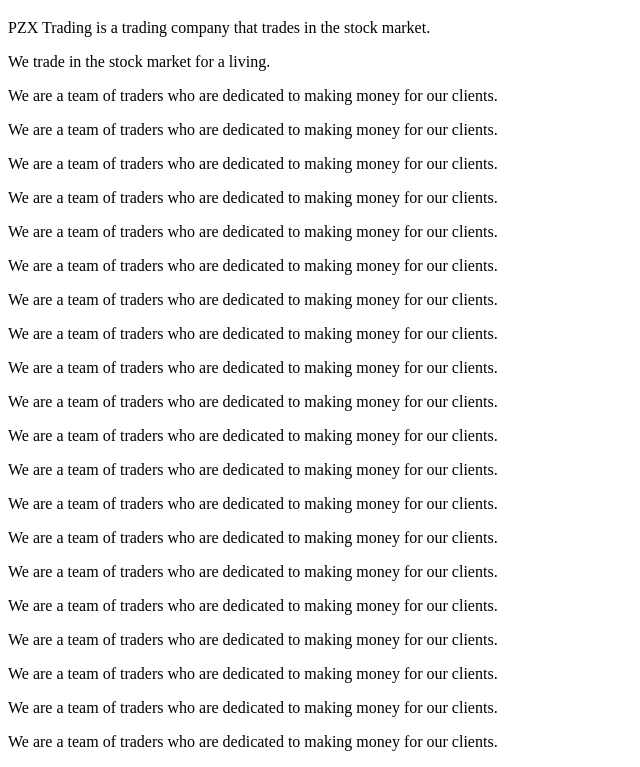
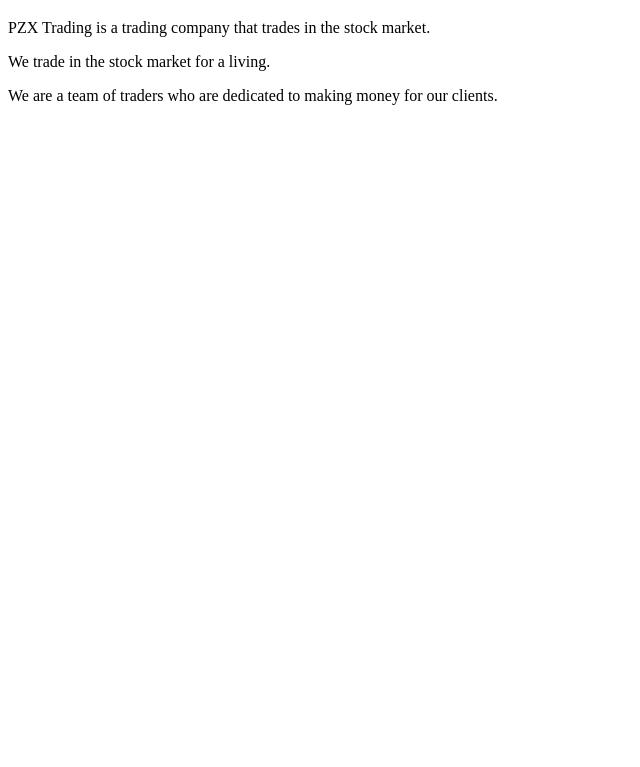
Before and after one commit to MetronARC/pzxtrading, a plain HTML site: page index.html in a window 1280 px wide. Shown: the part 61-828 px from the top of the page, without its empty margins (0-640 px from the left). After the commit the page ends 800 px from the top, so only its background shows below. Drawn offline with Linux system fonts and the light colour scheme.

Commit message:
another pull

```diff
--- a/index.html
+++ b/index.html
@@ -10,25 +10,6 @@
     <p>PZX Trading is a trading company that trades in the stock market.</p>
     <p>We trade in the stock market for a living.</p>
     <p>We are a team of traders who are dedicated to making money for our clients.</p>
-    <p>We are a team of traders who are dedicated to making money for our clients.</p>
-    <p>We are a team of traders who are dedicated to making money for our clients.</p>
-    <p>We are a team of traders who are dedicated to making money for our clients.</p>
-    <p>We are a team of traders who are dedicated to making money for our clients.</p>
-    <p>We are a team of traders who are dedicated to making money for our clients.</p>
-    <p>We are a team of traders who are dedicated to making money for our clients.</p>
-    <p>We are a team of traders who are dedicated to making money for our clients.</p>
-    <p>We are a team of traders who are dedicated to making money for our clients.</p>
-    <p>We are a team of traders who are dedicated to making money for our clients.</p>
-    <p>We are a team of traders who are dedicated to making money for our clients.</p>
-    <p>We are a team of traders who are dedicated to making money for our clients.</p>
-    <p>We are a team of traders who are dedicated to making money for our clients.</p>
-    <p>We are a team of traders who are dedicated to making money for our clients.</p>
-    <p>We are a team of traders who are dedicated to making money for our clients.</p>
-    <p>We are a team of traders who are dedicated to making money for our clients.</p>
-    <p>We are a team of traders who are dedicated to making money for our clients.</p>
-    <p>We are a team of traders who are dedicated to making money for our clients.</p>
-    <p>We are a team of traders who are dedicated to making money for our clients.</p>
-    <p>We are a team of traders who are dedicated to making money for our clients.</p>
 
 </body>
 </html>
```
